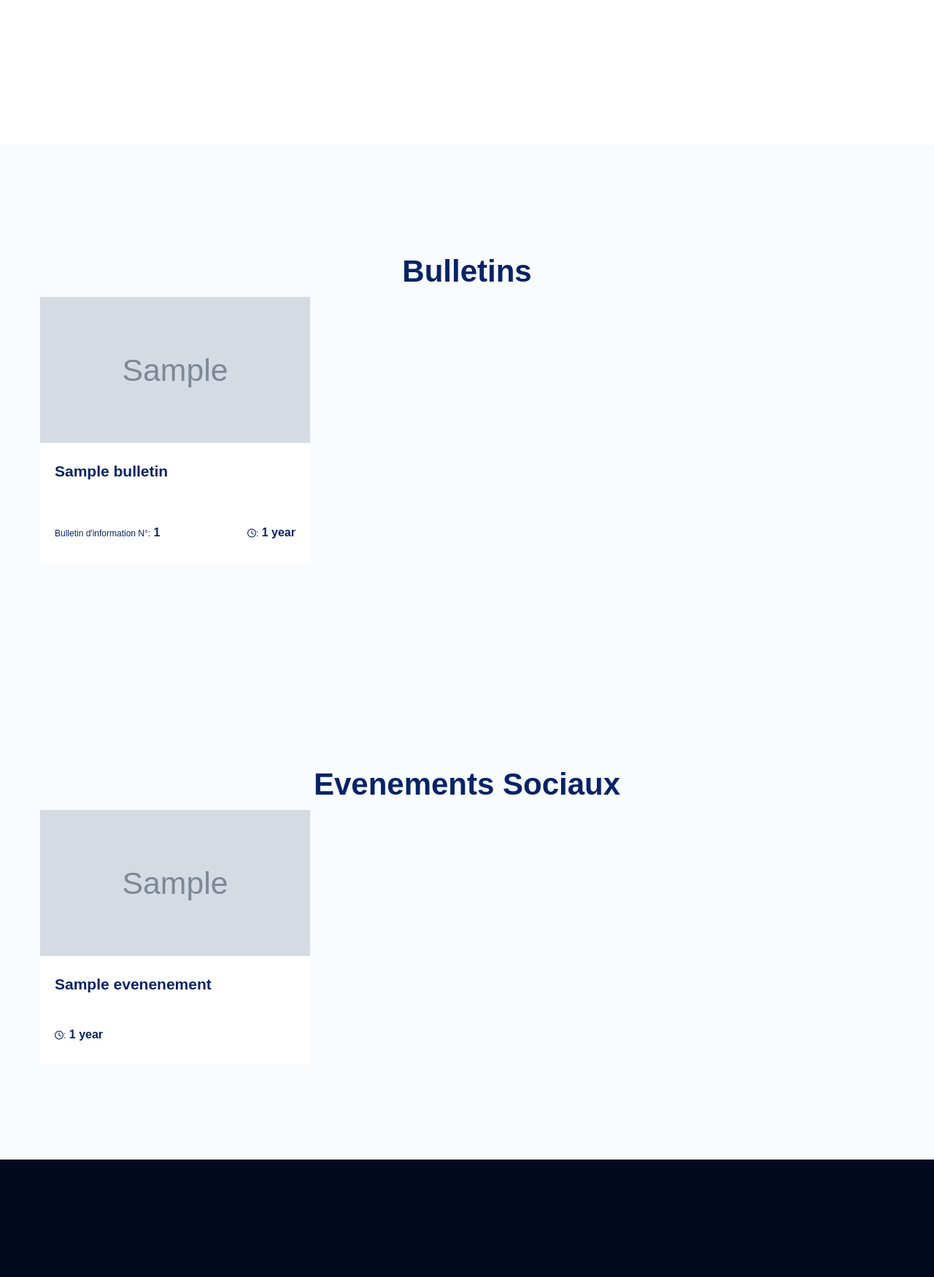
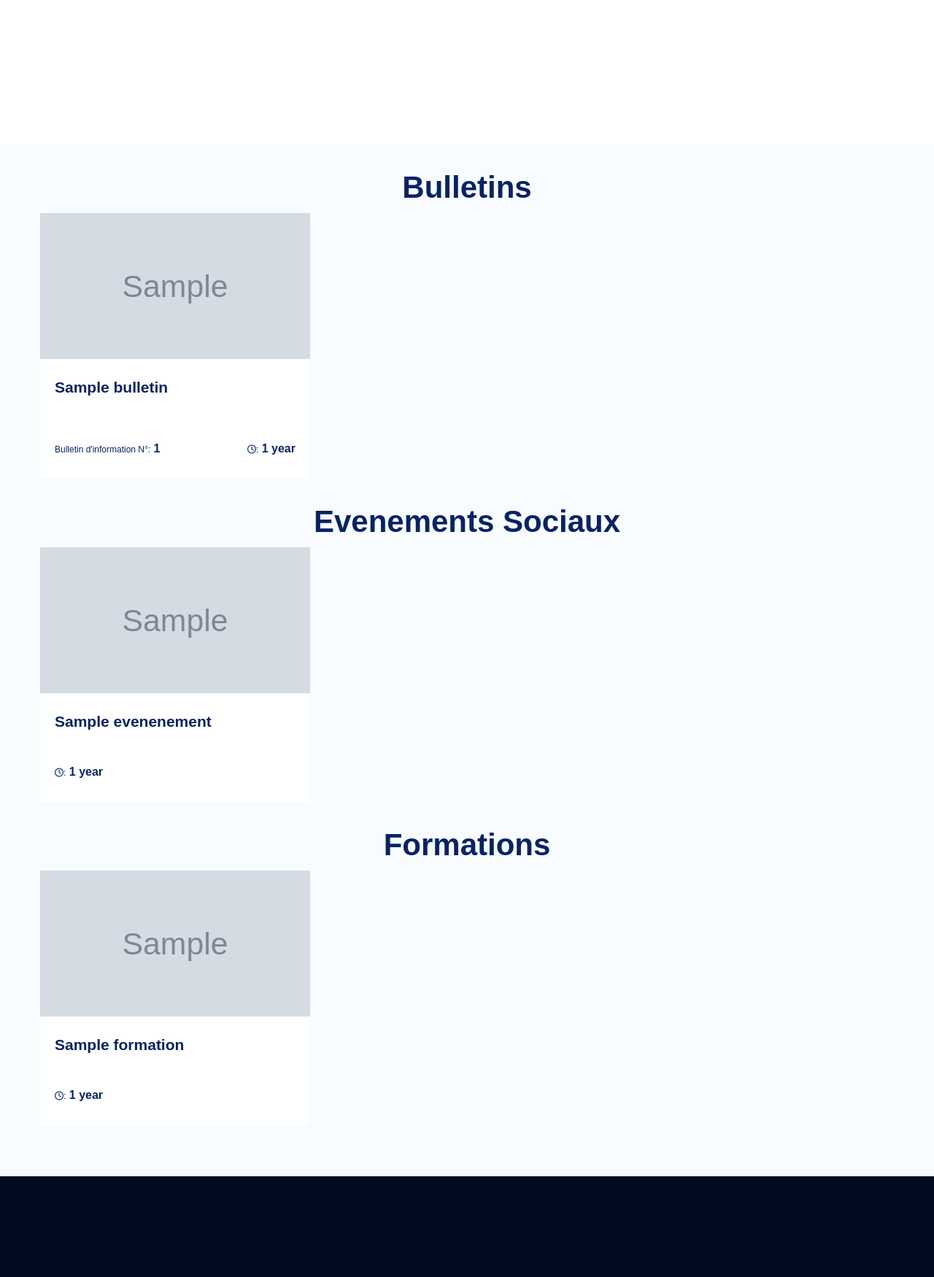
Before and after one commit to Kgermando/catsr, a Django app: page / in a window 1280 px wide. Shown: the part 2471-4221 px from the top of the page at 73% size. Run offline with Django 3.2, Linux system fonts and the light colour scheme; tables that the repository leaves empty hold one stand-in row (values such as "Sample post"); grey boxes marked "Sample" are stand-in pictures; some libraries are stand-ins or nearby versions; some web fonts are replaced.

Commit message:
add formation home page

```diff
--- a/app/views.py
+++ b/app/views.py
@@ -9,6 +9,7 @@ from django.contrib.auth.models import User
 from app.models import Home, ContactForm, Team
 from bulletins.models import Bulletin
 from evenement.models import Evenenement
+from formations.models import Formation
 
 # Create your views here.
 
@@ -19,10 +20,12 @@ def home_view(request):
     home_list = Home.objects.all().order_by('-created')[:1]
     bulletin_list = Bulletin.objects.all().order_by('-created')[:4]
     evenenement_list = Evenenement.objects.all().order_by('-created')[:4]
+    formation_list = Formation.objects.all().order_by('-created')[:4]
     context = {
         'home_list': home_list,
         'bulletin_list': bulletin_list,
-        'evenenement_list': evenenement_list
+        'evenenement_list': evenenement_list,
+        'formation_list': formation_list
     }
     template_name = 'pages/app/home.html'
     return render(request, template_name, context)
--- a/templates/pages/app/home.html
+++ b/templates/pages/app/home.html
@@ -143,7 +143,7 @@
     </section>
     <!-- About Law End-->
     <!-- Our Cases Start -->
-    <div class="our-cases-area section-padding30">
+    <div class="our-cases-area py-5">
         <div class="container">
             <div class="row justify-content-center">
                 <div class="col-xl-6 col-lg-7 col-md-10 col-sm-10">
@@ -181,7 +181,7 @@
     <!-- Our Cases End -->
 
     <!-- Our Cases Start -->
-    <div class="our-cases-area section-padding30">
+    <div class="our-cases-area pb-5">
         <div class="container">
             <div class="row justify-content-center">
                 <div class="col-xl-6 col-lg-7 col-md-10 col-sm-10">
@@ -213,6 +213,39 @@
     </div>
     <!-- Our Cases End -->
 
+    <!-- Our Cases Start -->
+    <div class="our-cases-area pb-5">
+        <div class="container">
+            <div class="row justify-content-center">
+                <div class="col-xl-6 col-lg-7 col-md-10 col-sm-10">
+                    <!-- Section Tittle -->
+                    <div class="section-tittle text-center">
+                        <h2>Formations</h2>
+                    </div>
+                </div>
+            </div>
+            <div class="row">
+                {% for formation in formation_list %}
+                    <div class="col-lg-4 col-md-6 col-sm-6">
+                        <div class="single-cases mb-40">
+                            <div class="cases-img">
+                                <img src="{{formation.img_formation.url}}" width="300" height="200" alt="{{ formation.titre_formation }}">
+                            </div>
+                            <div class="cases-caption">
+                                <h3><a href="{% url 'formations:formations_detail' formation.slug %}">{{ formation.titre_formation }}</a></h3>
+                                <!-- / progress -->
+                                <div class="prices d-flex justify-content-between">
+                                    <p><i class="far fa-clock"></i>:<span> {{ formation.created|timesince }}</span></p>
+                                </div>
+                            </div>
+                        </div>
+                    </div>
+                {% endfor %}
+            </div>
+        </div>
+    </div>
+    <!-- Our Cases End -->
+
 
 
 {% endblock %}
```
